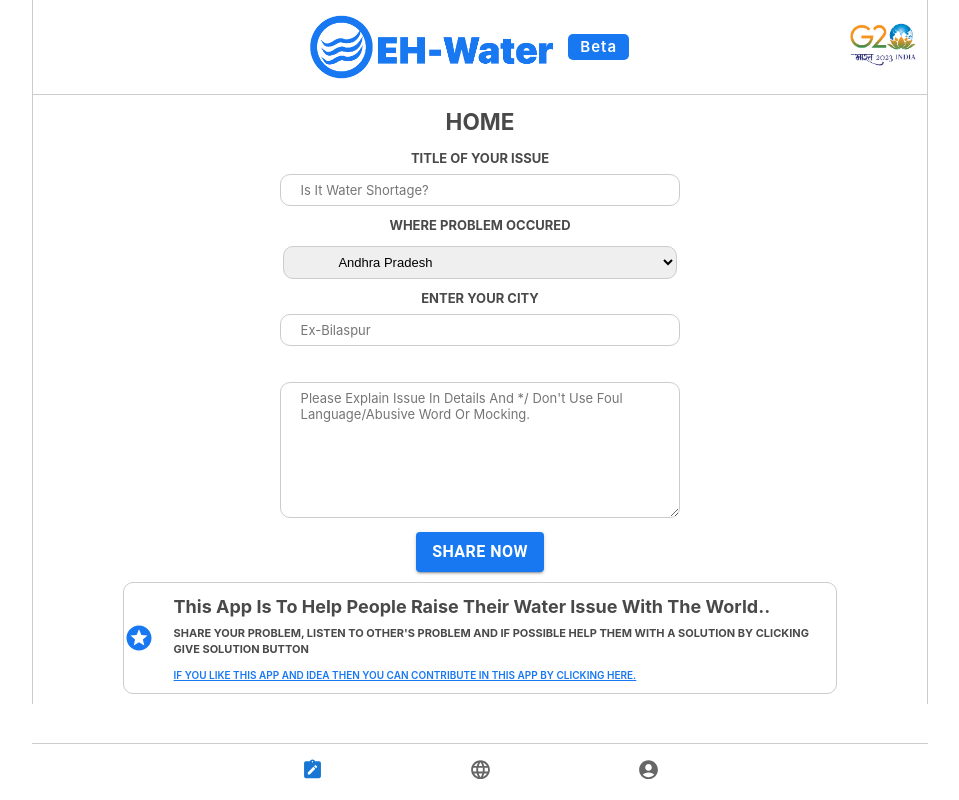
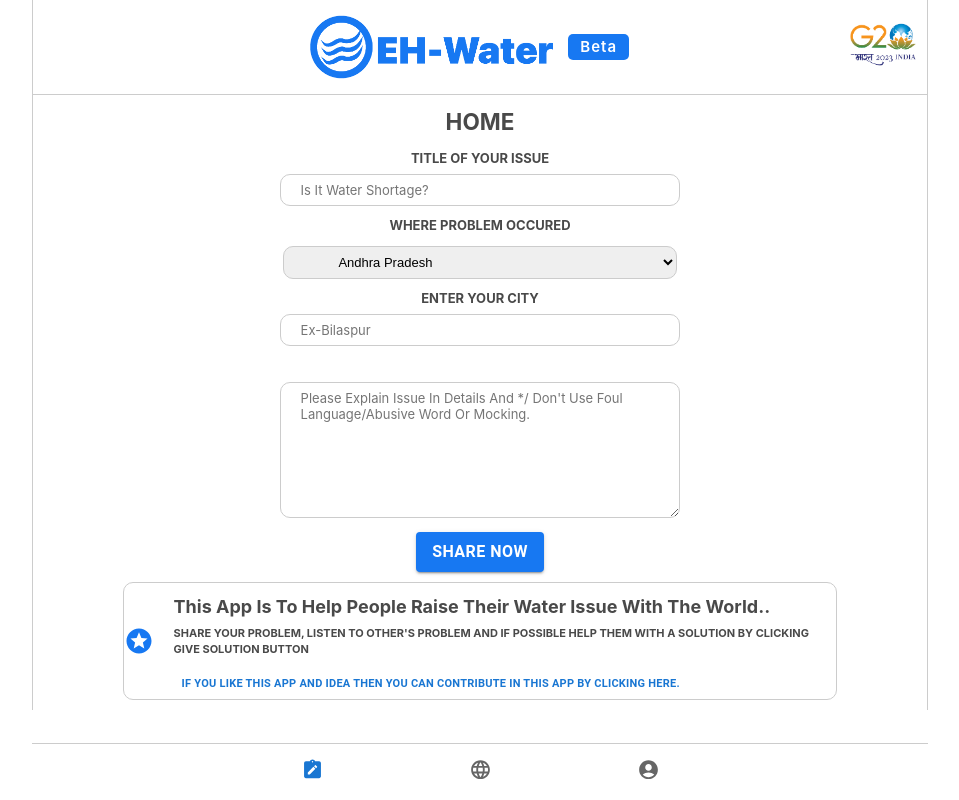
Before and after one commit to YYashSingh-9/EH-Water, a React (Vite) app: page / in a window 1280 px wide. Shown: the whole page, without its empty margins (160-1119 px from the left). Built offline with nearby package versions, Linux system fonts and the light colour scheme.

Commit message:
modal added

```diff
--- a/src/Components/OutletComponents/ProblemForm.jsx
+++ b/src/Components/OutletComponents/ProblemForm.jsx
@@ -2,6 +2,7 @@
 import { Grid, Box } from "@mui/material";
 import FormMain from "../ChildComponents/FormMain";
 import StarsIcon from "@mui/icons-material/Stars";
+import { ContributionModal } from "../WholePages/SolutionModal";
 const ProblemForm = () => {
   return (
     <>
@@ -42,10 +43,7 @@
                     possible help them with a solution by clicking give solution
                     button{" "}
                   </h4>
-                  <h5>
-                    If You like this app and idea then you can contribute in
-                    this app by clicking here.
-                  </h5>
+                  <ContributionModal />
                 </span>
               </Box>
             </Grid>
--- a/src/Components/WholePages/SolutionModal.jsx
+++ b/src/Components/WholePages/SolutionModal.jsx
@@ -3,7 +3,6 @@
 import * as React from "react";
 import Box from "@mui/material/Box";
 import Button from "@mui/material/Button";
-import Typography from "@mui/material/Typography";
 import Modal from "@mui/material/Modal";
 
 const style = {
@@ -56,4 +55,49 @@
   );
 };
 
+export const ContributionModal = () => {
+  const [open, setOpen] = React.useState(false);
+  const handleOpen = () => setOpen(true);
+  const handleClose = () => setOpen(false);
+  return (
+    <>
+      <div>
+        <Button onClick={handleOpen}>
+          <span style={{ fontSize: "1.1rem", fontWeight: "bold" }}>
+            If You like this app and idea then you can contribute in this app by
+            clicking here.
+          </span>
+        </Button>
+        <Modal
+          open={open}
+          onClose={handleClose}
+          aria-labelledby="modal-modal-title"
+          aria-describedby="modal-modal-description"
+        >
+          <Box sx={style}>
+            <Box
+              className={classes.textModal}
+              sx={{
+                color: "rgb(28,28,28)",
+                textTransform: "capitalize",
+                textAlign: "center",
+              }}
+            >
+              <h2>
+                If You like this idea also thinks that this should reach out to
+                more people and this app should upgrade more <br />
+                Most Importantly if you believe in this idea and the change this
+                can bring then you can spread the word about this.
+              </h2>
+              <Button variant="contained" onClick={handleClose}>
+                Close
+              </Button>
+            </Box>
+          </Box>
+        </Modal>
+      </div>
+    </>
+  );
+};
+
 export default SolutionModal;
```
